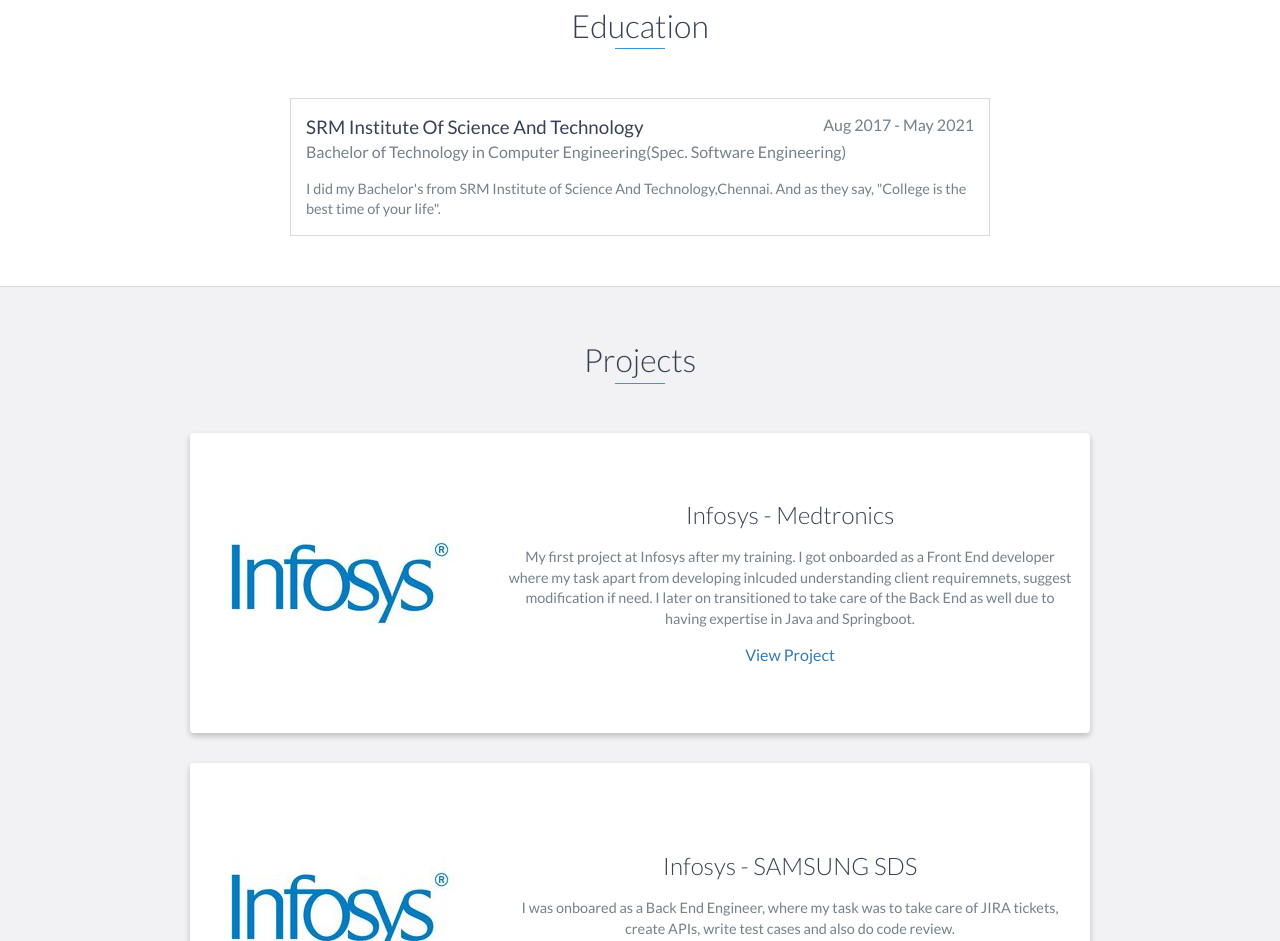
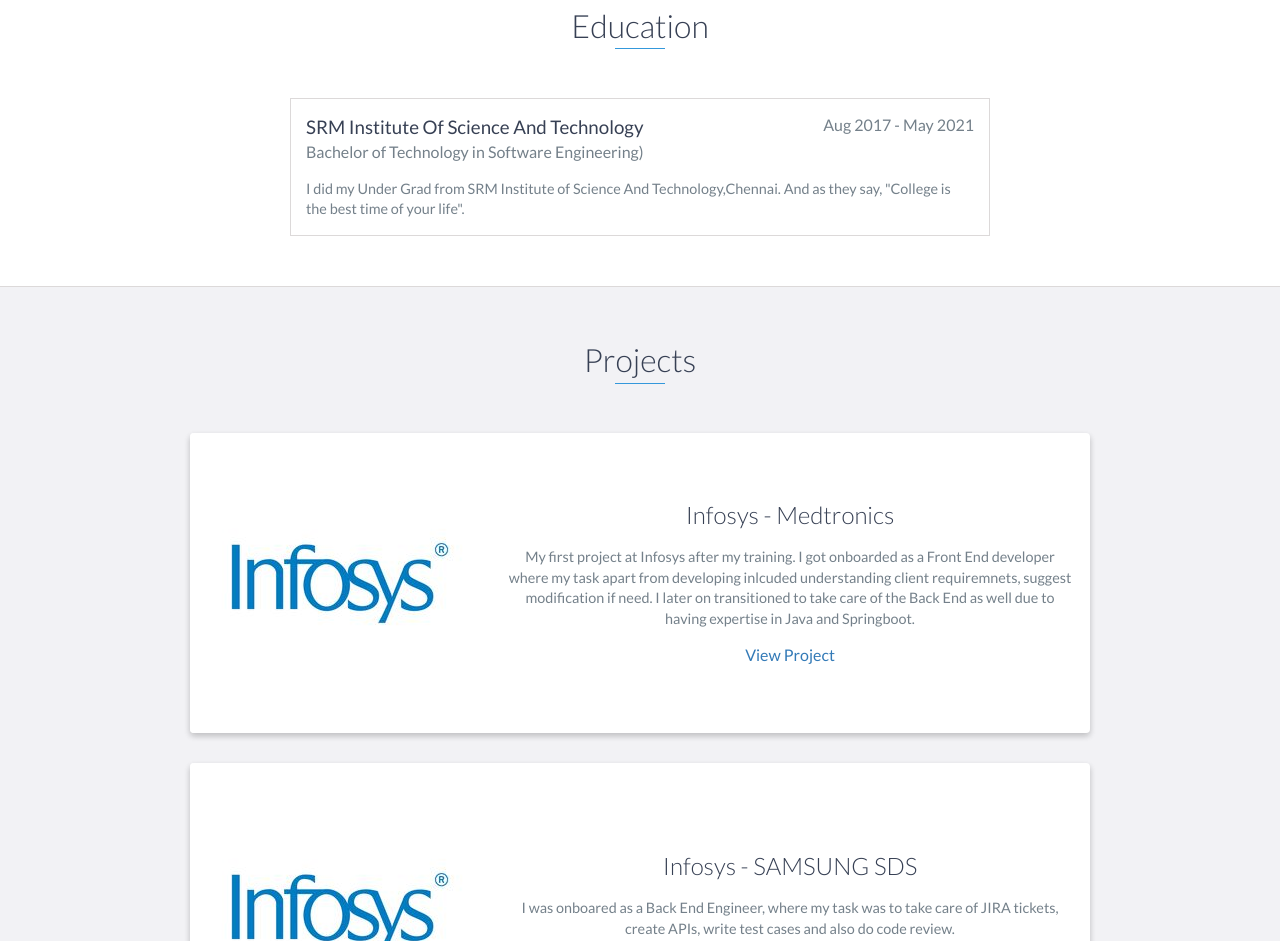
Before and after one commit to SkyR3sS/SkyR3sS.github.io, a website: page index.html in a window 1280 px wide. Shown: the part 1841-2782 px from the top of the page. Drawn offline with nearby package versions, Linux system fonts and the light colour scheme.

Commit message:
Update index.html

```diff
--- a/index.html
+++ b/index.html
@@ -117,9 +117,9 @@
         <div class="education-block">
             <h3>SRM Institute Of Science And Technology</h3>
             <span class="education-date">Aug 2017 - May 2021</span>
-            <h4>Bachelor of Technology in Computer Engineering(Spec. Software Engineering)</h4>
+            <h4>Bachelor of Technology in  Software Engineering)</h4>
             <p>
-                I did my Bachelor's from SRM Institute of Science And Technology,Chennai. And as they say, "College is the best time of your life".
+                I did my Under Grad from SRM Institute of Science And Technology,Chennai. And as they say, "College is the best time of your life".
             </p>
         </div>
         <!-- End .education-block -->
```
